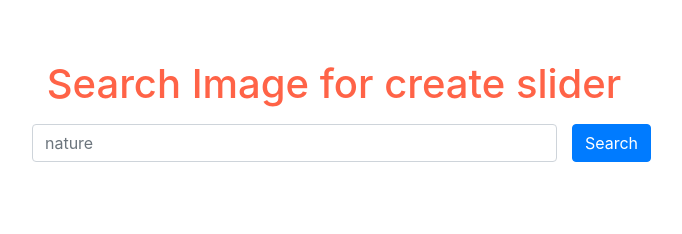
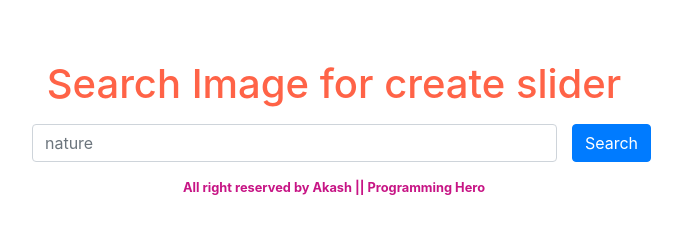
Before and after one commit to akashtech-source/fancy-main, a plain HTML site: page index.html in a window 1280 px wide. Shown: the whole page, without its empty margins (306-988 px from the left). Drawn offline with nearby package versions, Linux system fonts and the light colour scheme.

Commit message:
add footer

```diff
--- a/index.html
+++ b/index.html
@@ -61,5 +61,7 @@
   <!-- Optional JavaScript -->
   <script src="app.js"></script>
 </body>
-
+<footer class="d-flex justify-content-center">
+  <small style="color: mediumvioletred; font-weight: bold; font-family: -apple-system, BlinkMacSystemFont, 'Segoe UI', Roboto, Oxygen, Ubuntu, Cantarell, 'Open Sans', 'Helvetica Neue', sans-serif;">All right reserved by Akash || Programming Hero</small>
+</footer>
 </html>
```
